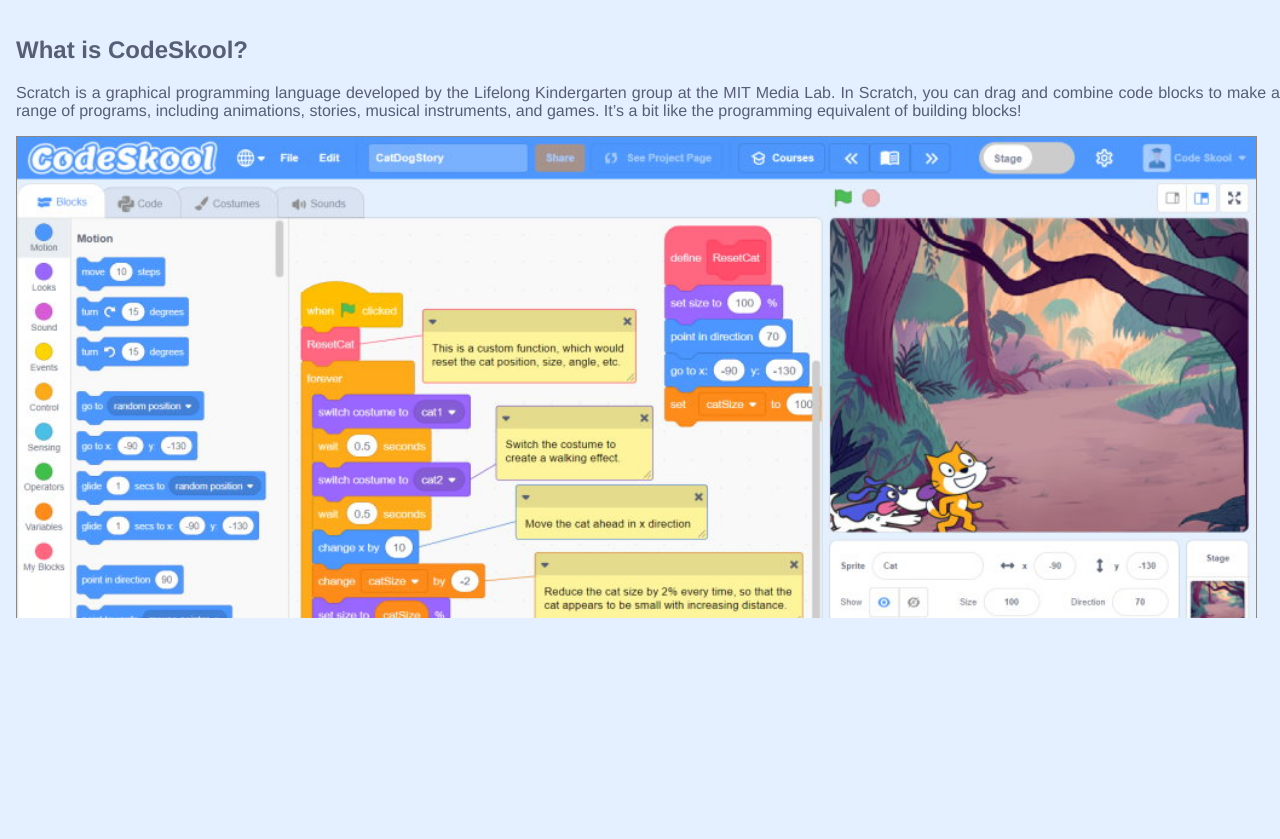
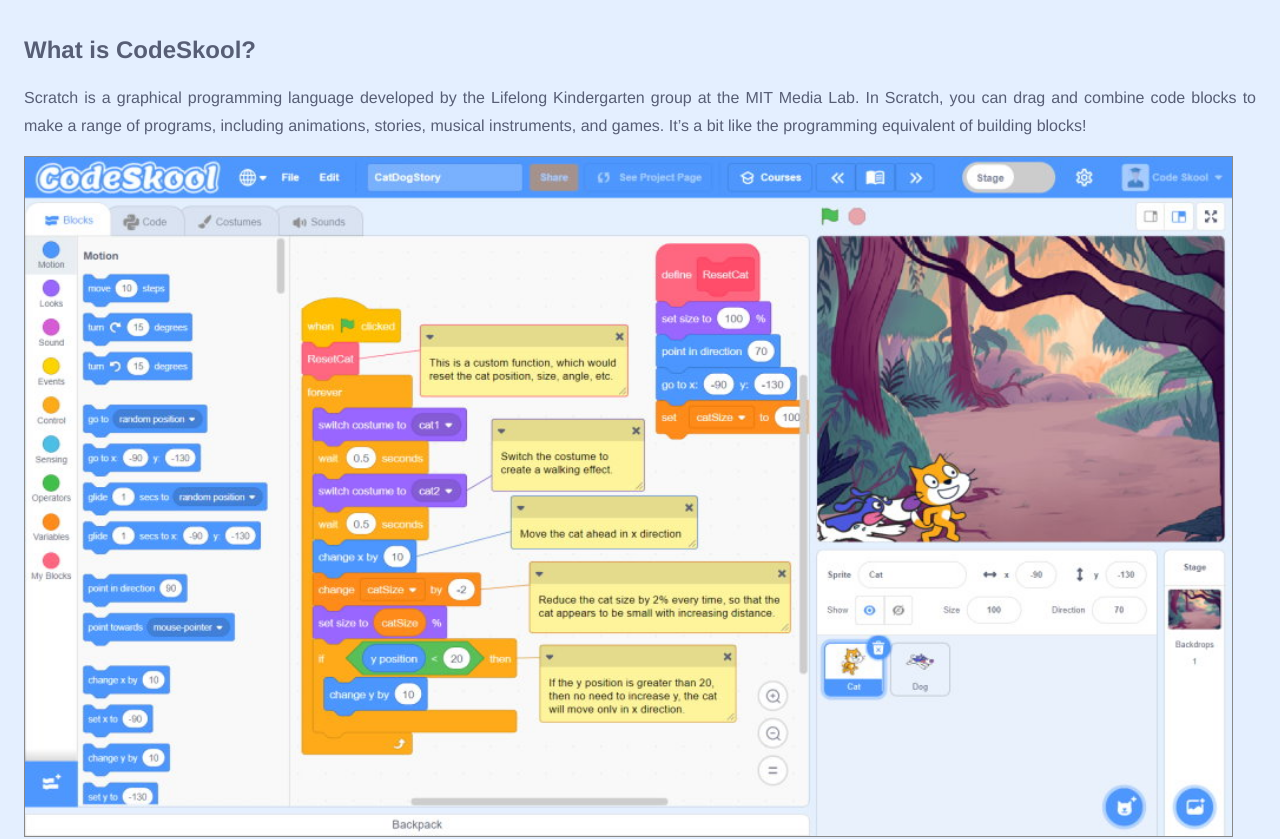
Before and after one commit to hacktronics/courses, a plain HTML site: page learn/lesson1.html in a window 1280 px wide. Shown: the top 839 px of the page. Before the commit the page ends 800 px from the top, so only its background shows below. Drawn offline with Linux system fonts and the light colour scheme.

Commit message:
Updated CSS

```diff
--- a/learn/css/style.css
+++ b/learn/css/style.css
@@ -1,20 +1,21 @@
 .tutorial {
   text-align: justify;
   padding: 0.5em;
+  line-height: 1.75rem;
 }
 
 .frame {
-  min-height: inherit;
-  width: 100%;
-  height: calc(90vh - 126px);
-  min-width: -moz-available;
-  min-width: -webkit-fill-available;
-  overflow-y: scroll;
+  padding: 0.5rem;
+  padding-left: 1rem;
+  padding-right: 1rem;
 }
 
 .imgPara {
   margin: auto;
   text-align: center;
+  display: flex;
+  align-items: center;
+  justify-content: center;
 }
 
 .tutorial img {
```
